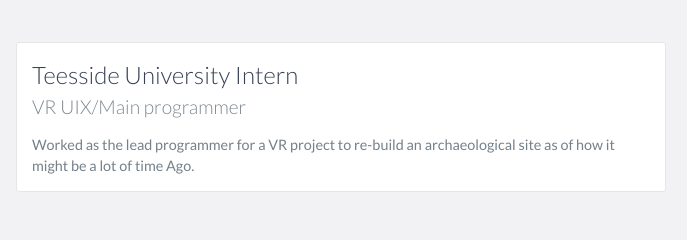
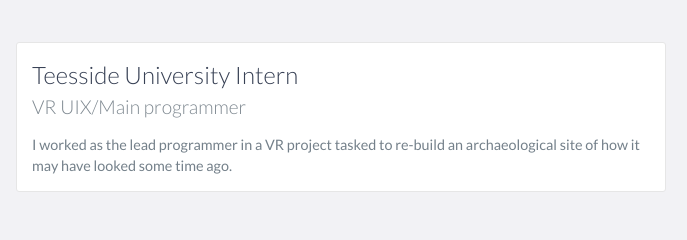
Before and after one commit to peti446/peti446.github.io, a plain HTML site: page index.html in a window 1280 px wide. Shown: the part 1140-1380 px from the top of the page, 474-1161 px from the left. Drawn offline with nearby package versions, Linux system fonts and the light colour scheme.

Commit message:
Fixed job description

```diff
--- a/index.html
+++ b/index.html
@@ -90,7 +90,7 @@
                 <h3>Teesside University Intern</h3>
                 <h4>VR UIX/Main programmer</h4>
                 <p>
-					Worked as the lead programmer for a VR project to re-build an archaeological site as of how it might be a lot of time Ago.
+					I worked as the lead programmer in a VR project tasked to re-build an archaeological site of how it may have looked some time ago.
                 </p>
             </div>
         </div>
```
